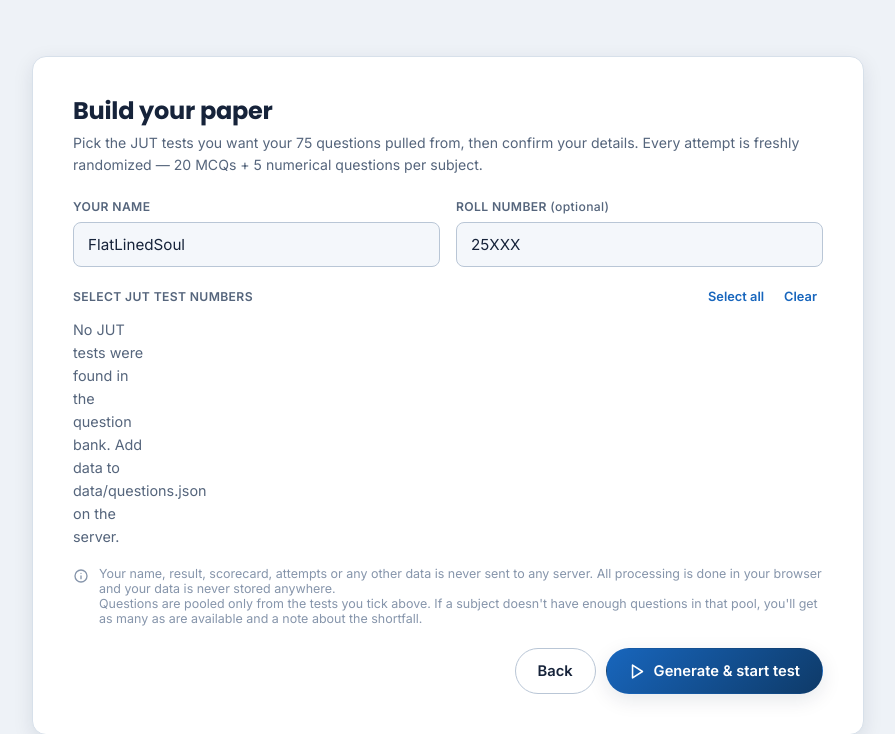
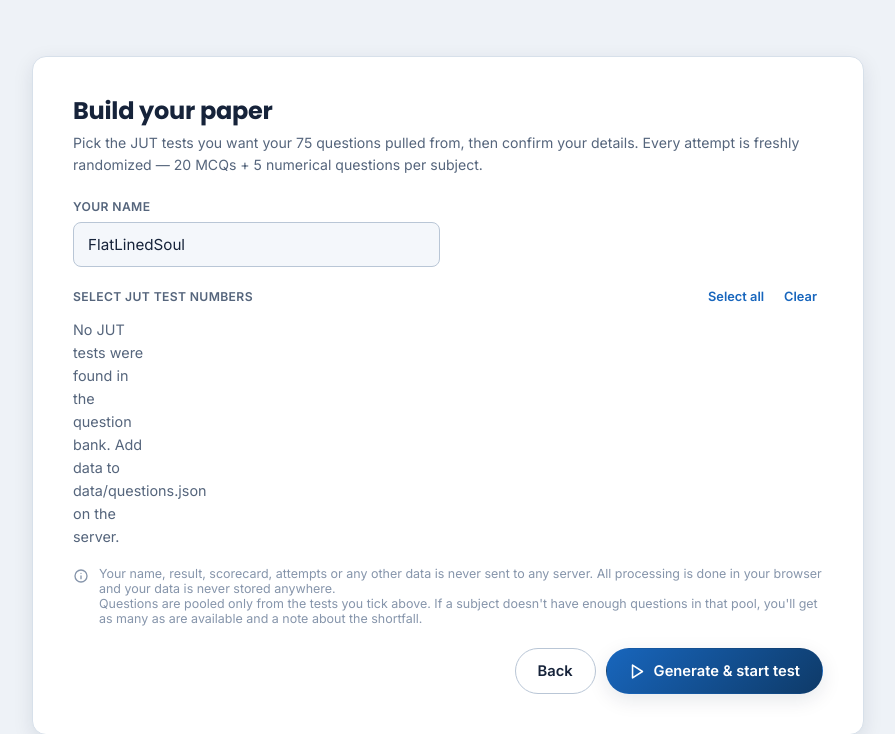
Before and after one commit to prathambhandary/JUT-ReAttempter, a Flask app: page /select in a window 1280 px wide. Shown: the part 73-807 px from the top of the page, without its empty margins (192-1087 px from the left). Run offline with Flask 3, Linux system fonts and the light colour scheme; data that the repository does not hold is empty; parts of the project's set-up code (start-up, migrations or seed data) failed here and were passed over.

Commit message:
Hid an unwanted input section

```diff
--- a/templates/select.html
+++ b/templates/select.html
@@ -42,8 +42,9 @@
         <input type="text" id="candidate-name" placeholder="Unknown Aspirant" maxlength="60" autocomplete="name" value="FlatLinedSoul">
       </div>
       <div class="form-row">
-        <label for="roll-number">Roll number <span style="text-transform:none;font-weight:500;">(optional)</span></label>
-        <input type="text" id="roll-number" placeholder="25207" maxlength="30" autocomplete="off" value="25XXX">
+        <!-- <label for="roll-number">Roll number <span style="text-transform:none;font-weight:500;">(optional)</span></label> -->
+         <!--hide the input bar -->
+        <input type="text" id="roll-number" placeholder="25207" maxlength="30" autocomplete="off" value="7777" style="display: none;">
       </div>
     </div>
 
```
